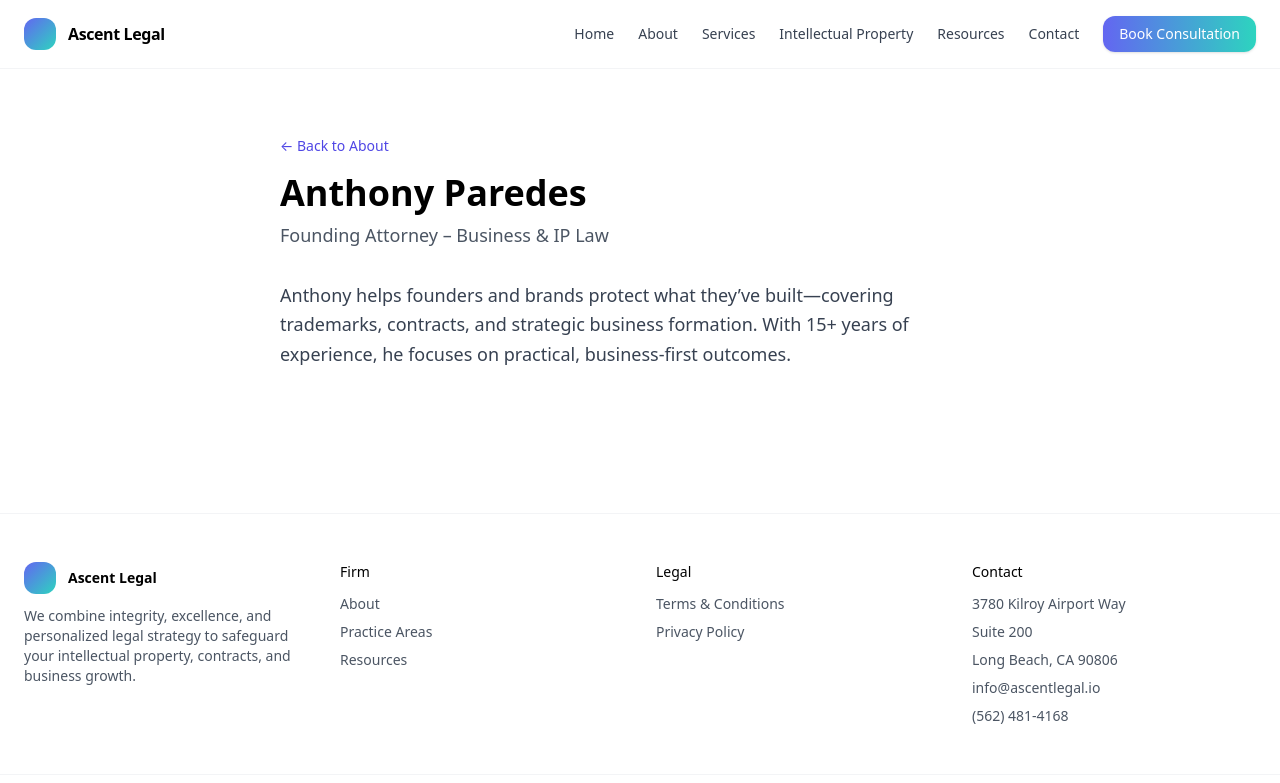
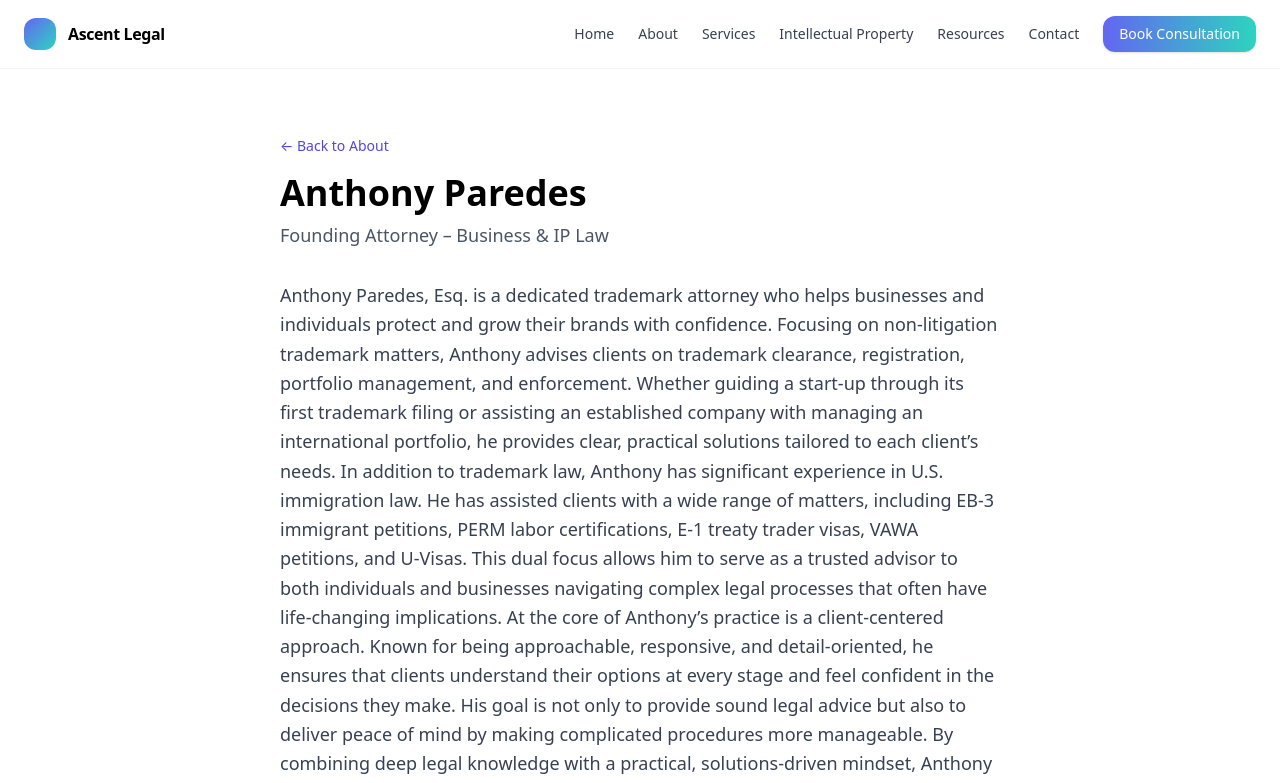
Before and after one commit to ajdreams17/Ascentlegal, a Next.js app: page /attorneys/Anthony-Paredes in a window 1280 px wide. Shown: the top 783 px of the page. Built offline with nearby package versions, Linux system fonts and the light colour scheme.

Commit message:
Update page.jsx

```diff
--- a/app/attorneys/Anthony-Paredes/page.jsx
+++ b/app/attorneys/Anthony-Paredes/page.jsx
@@ -17,9 +17,13 @@ export default function JohnDoe() {
 
       <div className="mt-8 space-y-4 text-lg leading-relaxed text-gray-700">
         <p>
-          Anthony helps founders and brands protect what they’ve built—covering trademarks, contracts,
-          and strategic business formation. With 15+ years of experience, he focuses on practical,
-          business-first outcomes.
+     Anthony Paredes, Esq. is a dedicated trademark attorney who helps businesses and individuals protect and grow their brands with confidence. Focusing on non-litigation trademark matters, Anthony advises clients on trademark clearance, registration, portfolio management, and enforcement. Whether guiding a start-up through its first trademark filing or assisting an established company with managing an international portfolio, he provides clear, practical solutions tailored to each client’s needs.
+
+In addition to trademark law, Anthony has significant experience in U.S. immigration law. He has assisted clients with a wide range of matters, including EB-3 immigrant petitions, PERM labor certifications, E-1 treaty trader visas, VAWA petitions, and U-Visas. This dual focus allows him to serve as a trusted advisor to both individuals and businesses navigating complex legal processes that often have life-changing implications.
+
+At the core of Anthony’s practice is a client-centered approach. Known for being approachable, responsive, and detail-oriented, he ensures that clients understand their options at every stage and feel confident in the decisions they make. His goal is not only to provide sound legal advice but also to deliver peace of mind by making complicated procedures more manageable.
+
+By combining deep legal knowledge with a practical, solutions-driven mindset, Anthony empowers clients to achieve their goals—whether that means securing brand protection in a competitive marketplace or building a future in the United States.
         </p>
       </div>
     </main>
```
